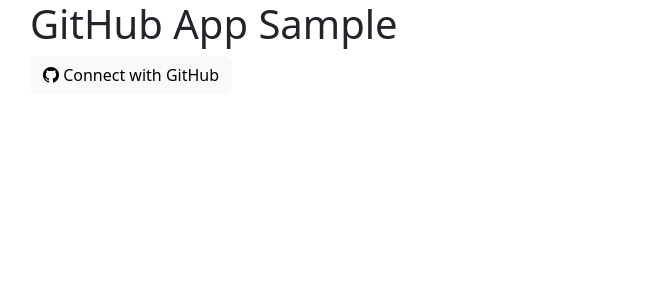
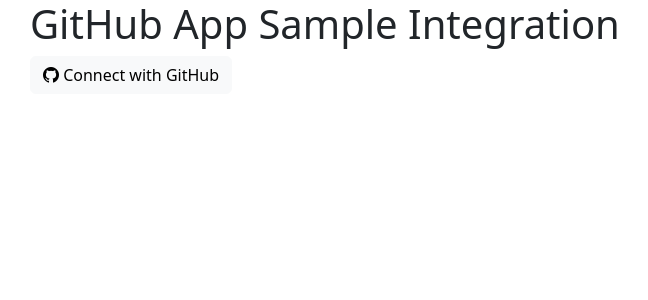
Before and after one commit to csfeijo/github-app-sample, a PHP site: page / in a window 1280 px wide. Shown: the top 300 px of the page, without its empty margins (52-700 px from the left). Run offline with PHP 8.4, Linux system fonts and the light colour scheme.

Commit message:
Update index to php avoid cache

```diff
--- a/index.html
+++ b/index.php
@@ -11,10 +11,10 @@
 </head>
 <body>
   <div class="container">
-    <h1>GitHub App Sample</h1>
+    <h1>GitHub App Sample Integration</h1>
     <button id="btn-github" type="button" class="btn btn-light"><i class="bi bi-github"></i> Connect with GitHub</button>
   </div>
 
-  <script src="js/popup.js"></script>
+  <script src="js/popup.js?no-cache=<?php echo time();?>"></script>
 </body>
 </html>
```
